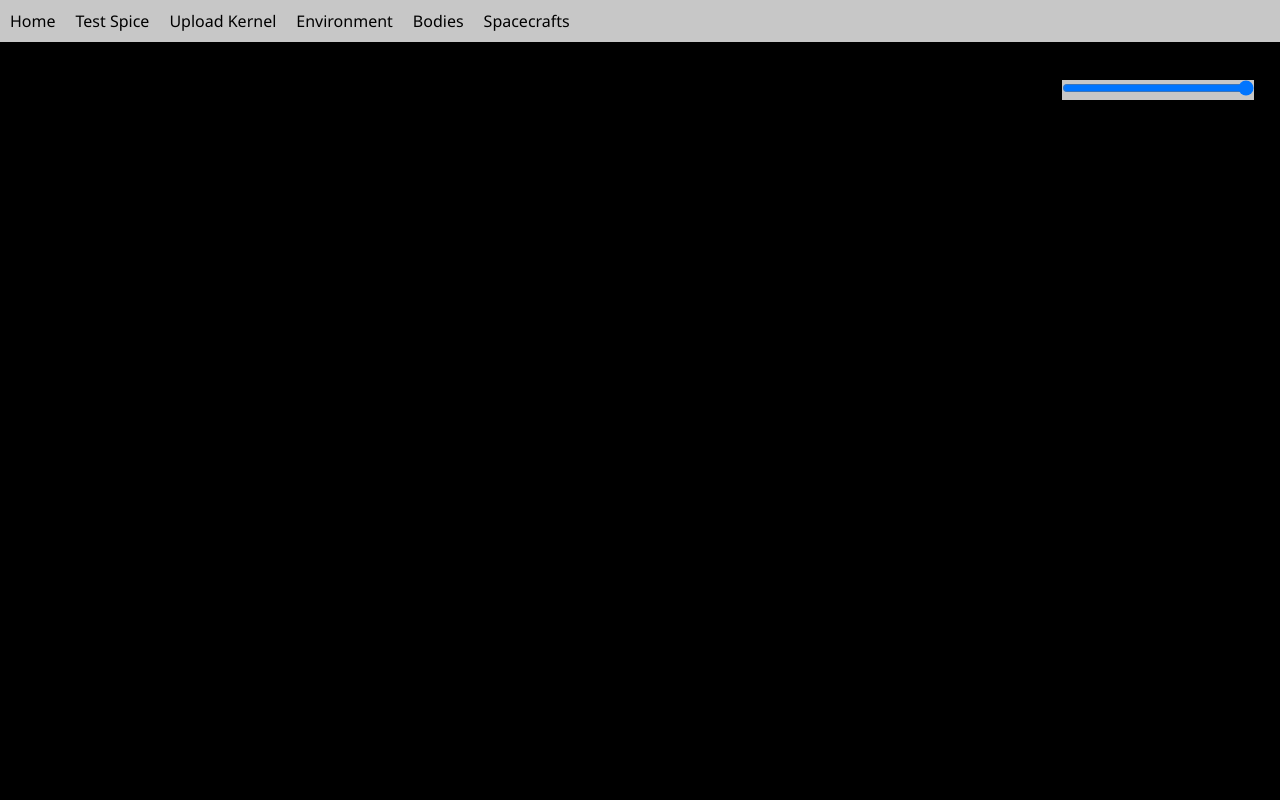
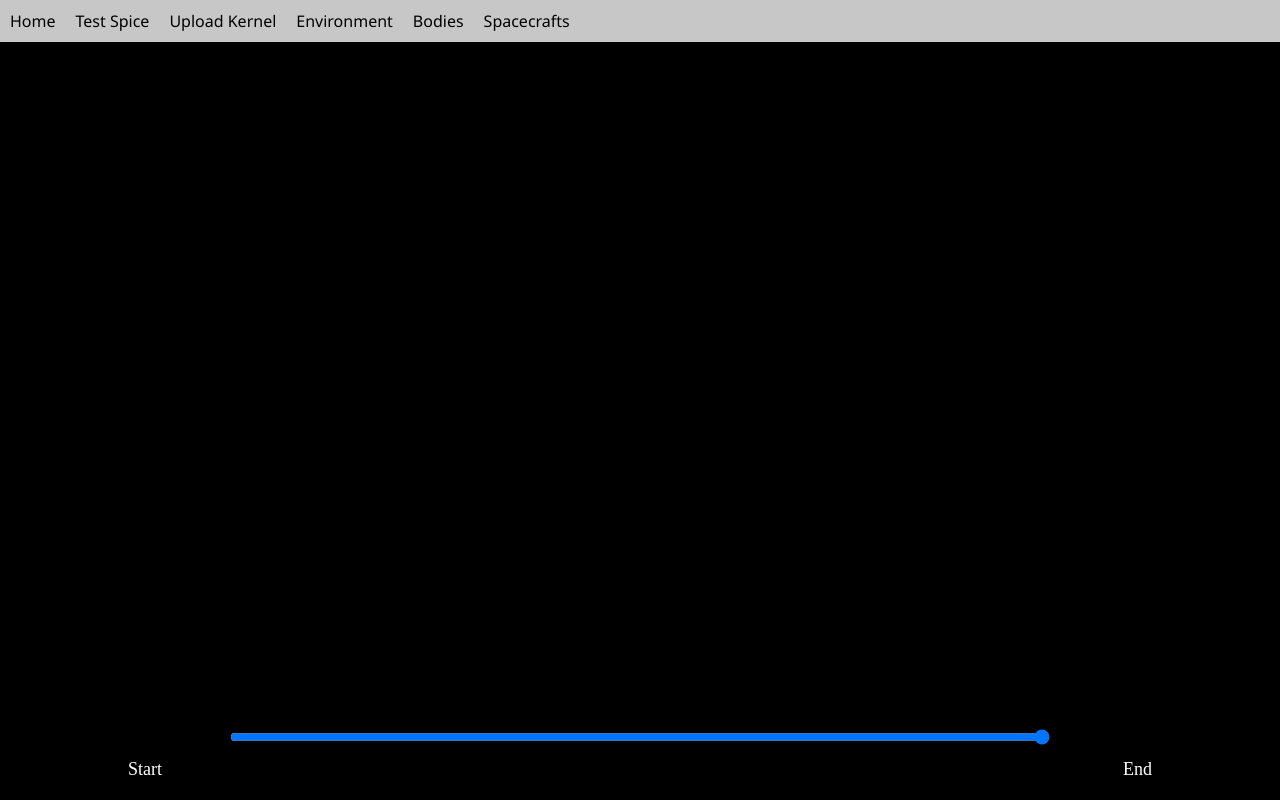
Before and after one commit to alberttmy1/NASA-JPL, a website built with Vite: page NASA_prototype/src/index.html in a window 1280 px wide. Built offline with nearby package versions, Linux system fonts and the light colour scheme.

Commit message:
slider css edits

```diff
--- a/NASA_prototype/src/index.html
+++ b/NASA_prototype/src/index.html
@@ -73,7 +73,7 @@
         <li><a href="#">Bodies</a>
           <ul class="sub-menu">
             <li>
-              <button type="button"  class="collapsible">Pinned Objects</button>
+              <button type="button"  class="collapsible">Pinned Bodies</button>
               <div class="content" id = "pinned_objects">
               </div>
             </li>
@@ -88,7 +88,7 @@
         <li><a href="#">Spacecrafts</a>
           <ul class="sub-menu">
             <li>
-              <button type="button"  class="collapsible">Pinned Missions</button>
+              <button type="button"  class="collapsible">Pinned Spacecrafts</button>
               <div class="content" id = "pinned_missions">
                 <button type="button" id="VOYAGER 1" onclick="mission_data('VOYAGER 1', '2030-12-31T00:00:00.000Z','19475')">VOYAGER</button>
                 <button type="button" id="Helios" onclick="mission_data('HELIOS 1', '1975 mar 15 05:05:32','100')">HELIOS</button>
@@ -106,10 +106,18 @@
       </ul>
     </div>
     <!--End Menu Bar-->
+
+
     <div id="scroll-bar">
       <input type="range" min="1" max="100" value="100" class="slider" id="myRange">
+      <div class="scroll-bar-labels">
+        <span class="scroll-bar-label-left">Start</span>
+        <span class="scroll-bar-label-right">End</span>
+      </div>
     </div>
-    <!--Sidebar-->
+
+
+
     <script src="functions.js"></script>
   </body>
 </html>
--- a/NASA_prototype/src/style.css
+++ b/NASA_prototype/src/style.css
@@ -329,18 +329,31 @@ body {
 
 #scroll-bar {
   position: fixed;
-  top: 10%;
-  left: 83%;
-  width: 15%;
-  z-index: 1000;
-  background-color: #c7c7c7;
-  padding: 10px;
-  box-shadow: 0 2px 4px rgba(0,0,0,0.2);
+  bottom: 20px;
+  left: 50%;
+  transform: translateX(-50%);
+  width: 80%;
+  text-align: center;
 }
 
-.slider{
-  position: fixed;
-  top: 10%;
-  left: 83%;
-  width: 15%;
+.slider {
+  width: 80%;
 }
+
+.scroll-bar-labels {
+  margin-top: 10px;
+  display: flex;
+  justify-content: space-between;
+  font-size: 18px;
+  color: #ffffff;
+}
+
+.scroll-bar-labels .scroll-bar-label-left {
+  flex: 1;
+  text-align: left;
+}
+
+.scroll-bar-labels .scroll-bar-label-right {
+  flex: 1;
+  text-align: right;
+}
```
Also changed, not shown: NASA_prototype/src/script.js (line endings or trailing spaces).
